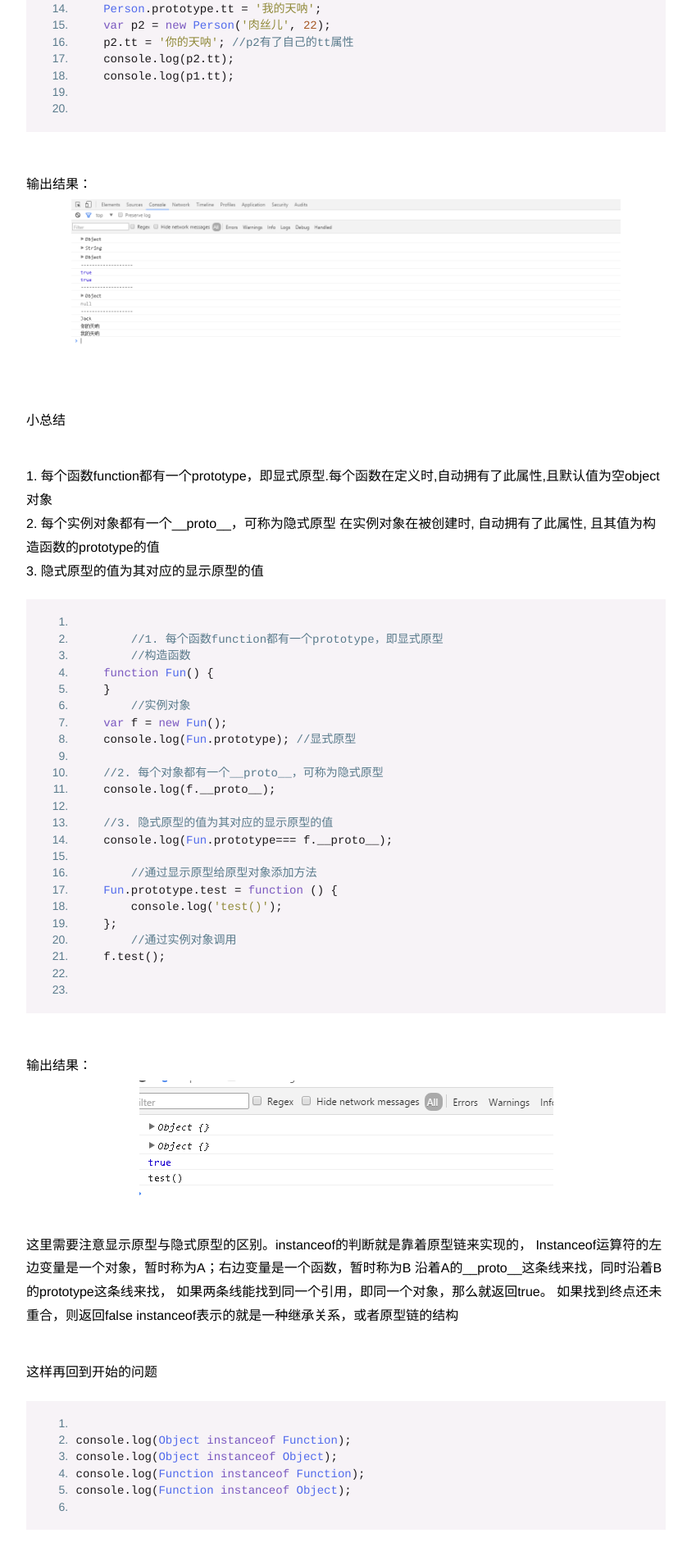
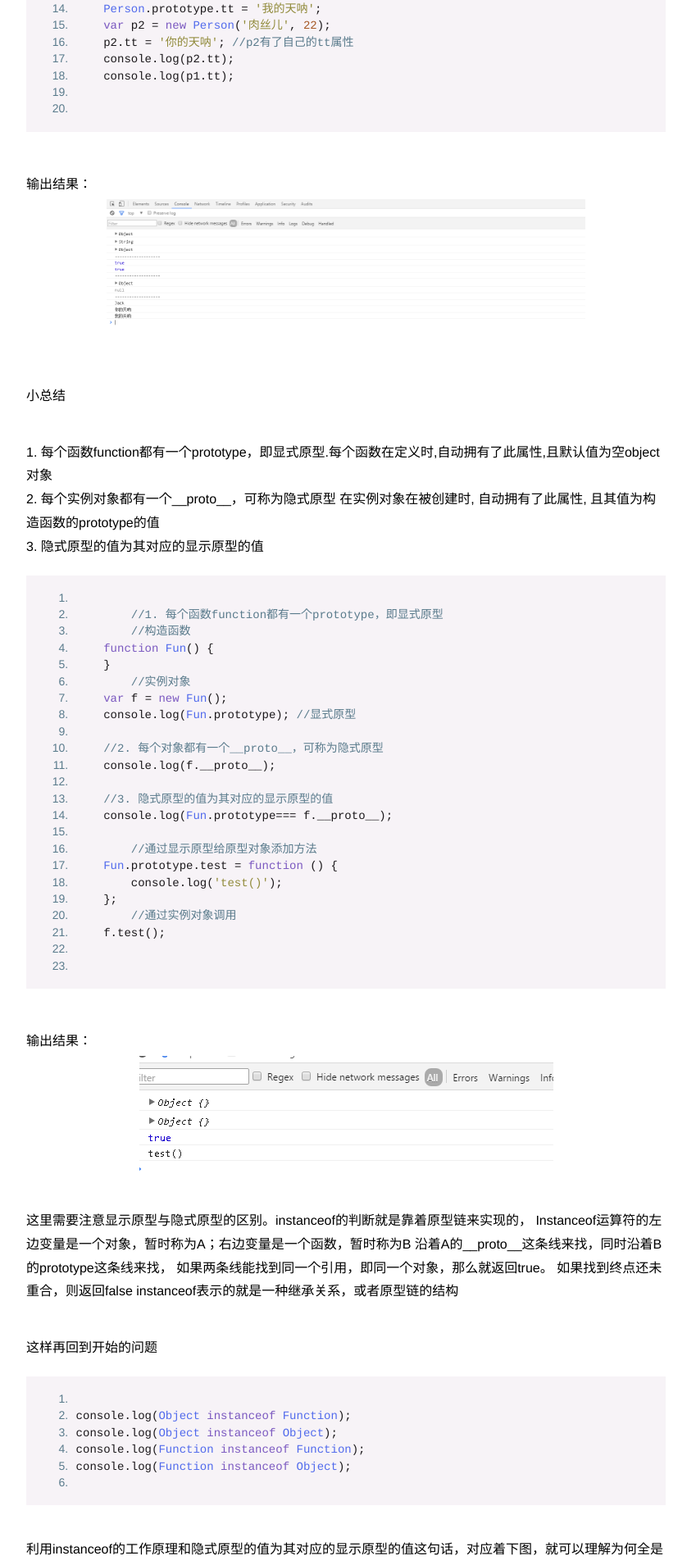
Before and after one commit to madaono/madaono.github.io, a Jekyll site: the page built from _posts/2016-4-21-js-yuanxing.html, in a window 1280 px wide. Shown: the part 2423-4332 px from the top of the page at 82% size, without its empty margins (218-1056 px from the left). Built offline with Jekyll 4.4.1, drawn with Linux system fonts in a browser that asks for light colours.

Commit message:
Update 2016-4-21-js-yuanxing.html

```diff
--- a/_posts/2016-4-21-js-yuanxing.html
+++ b/_posts/2016-4-21-js-yuanxing.html
@@ -89,7 +89,7 @@ JS本身没有类的概念（当然，ES6又有了），但是一直在模仿类
 
 
 <br>
-  输出结果：<img src="imgs/yuanxing1.png" alt="输出结果图">
+  输出结果：<img src="imgs/yuanxing1.png" alt="输出结果图" height="200px">
 
 
 <br>
```
